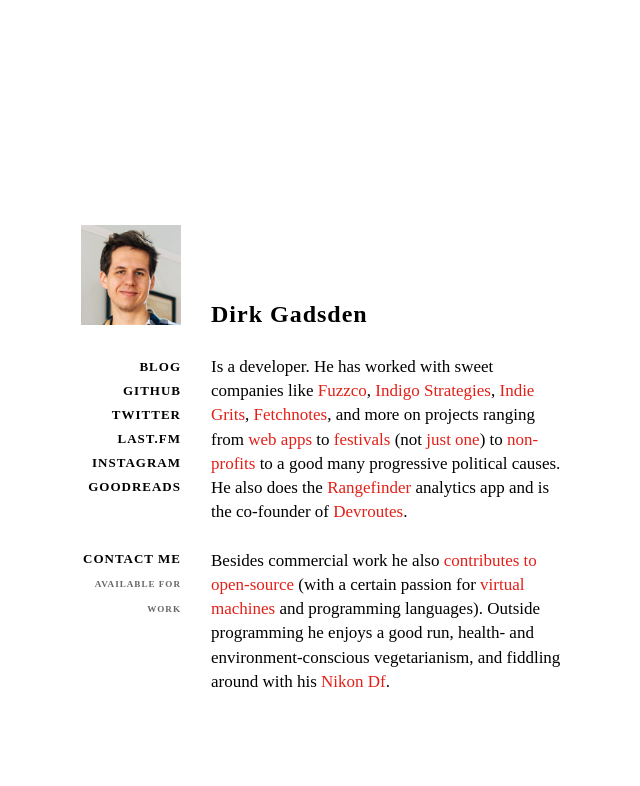
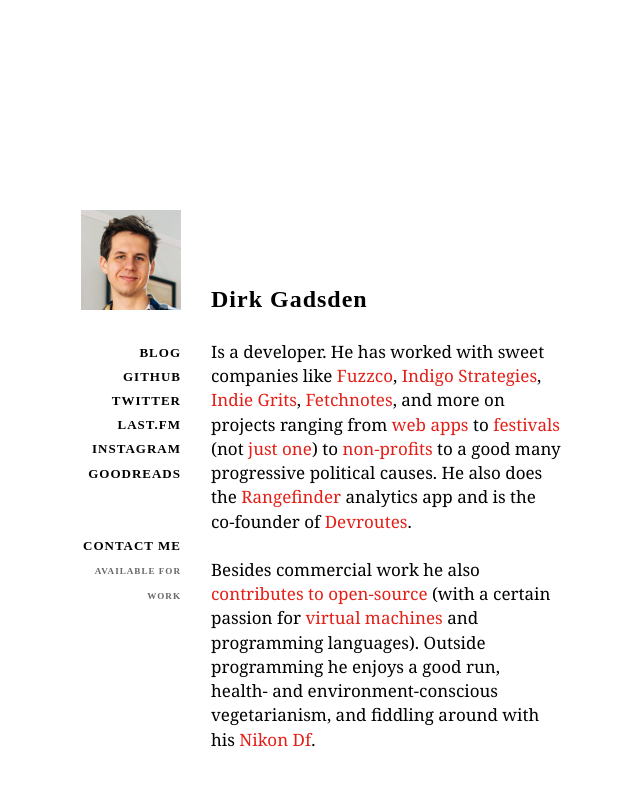
Before and after one commit to dirk/dirk.to, a Jekyll site: the page built from index.html, in a window 1280 px wide. Shown: the top 786 px of the page, without its empty margins (329-969 px from the left). Built offline with Jekyll 4.4.1, drawn with Linux system fonts in a browser that asks for light colours; Markdown is read by kramdown in place of the engine named in the settings; comment, search, counter and statistics services are not loaded.

Commit message:
Update typography

```diff
--- a/_layouts/blog.html
+++ b/_layouts/blog.html
@@ -6,8 +6,8 @@
     <title>dirk.to: {{ page.title }}</title>
     <!-- primary -->
     <meta name="viewport" content="width=520" />
-    <link href="/css/master.css?4" rel="stylesheet" />
-    <link href="/css/blog.css?4" rel="stylesheet" />
+    <link href="/css/master.css?5" rel="stylesheet" />
+    <link href="/css/blog.css?5" rel="stylesheet" />
     <!-- syntax highlighting -->
     <link rel="stylesheet" href="/css/syntax.css">
     <!-- secondary -->
--- a/css/master.css
+++ b/css/master.css
@@ -7,18 +7,22 @@
 .clearfix:before, .clearfix:after {content: " "; display: table;}
 .clearfix:after {clear: both;}
 
-#container.home {position: absolute; top: 50%; left: 0; right: 0; clear: both; height: 45em; /* margin-top: -170px; */ margin-top: -22.5em;}
+#container.home {position: absolute; top: 50%; left: 0; right: 0; clear: both; height: 48em; /* margin-top: -170px; */ margin-top: -24em;}
 #card {width: 50em; margin: 0 auto; position: relative;}
 
 .sidebar {float: left; width: 12em; margin: 0 3em 0 0;}
 .sidebar a.picture {margin: 0 0 3em 2em;}
-.sidebar .links {font-family: "ff-dagny-web-pro"; font-size: 1.3em; line-height: 1.85em; text-align: right; font-weight: bold; letter-spacing: 1px;}
+.sidebar .links {
+  padding: 0.1em 0 0 0;
+  font-family: "ff-dagny-web-pro"; font-size: 1.3em; font-weight: bold;
+  line-height: 1.85em; text-align: right; letter-spacing: 1px;
+}
 .sidebar .links a {color: #000;}
 .sidebar .links a:hover {text-decoration: underline;}
 .sidebar .links small {font-size: 0.7em; color: #666;}
 .main {width: 35em; float: left;}
 .main h1 {font-family: "ff-dagny-web-pro"; font-weight: 700; letter-spacing: 1px; font-size: 2.4em; margin: 76px 0 28px 0; height: 26px;}
-.main p {font-family: "garamond-premier-pro"; font-size: 1.7em; line-height: 1.425em; margin-bottom: 1.425em;}
+.main p {font-family: "athelas", Georgia, serif; font-size: 1.7em; line-height: 1.425em; margin-bottom: 1.425em;}
 .main p a {color: #e31f17; text-decoration: none;}
 .main p a:hover {color: #8e371c; text-decoration: underline;}
 
--- a/index.html
+++ b/index.html
@@ -8,7 +8,7 @@
     <title>Dirk Gadsden, at dirk.to</title>
     <!-- primary -->
     <meta name="viewport" content="width=520" />
-    <link href="css/master.css?2" rel="stylesheet" />
+    <link href="css/master.css?5" rel="stylesheet" />
     <!-- secondary -->
     <script type="text/javascript" src="//use.typekit.net/sxd4bax.js"></script>
     <script type="text/javascript">try{Typekit.load();}catch(e){}</script>
```
Also changed, not shown: css/blog.css (+5 -4 lines).
